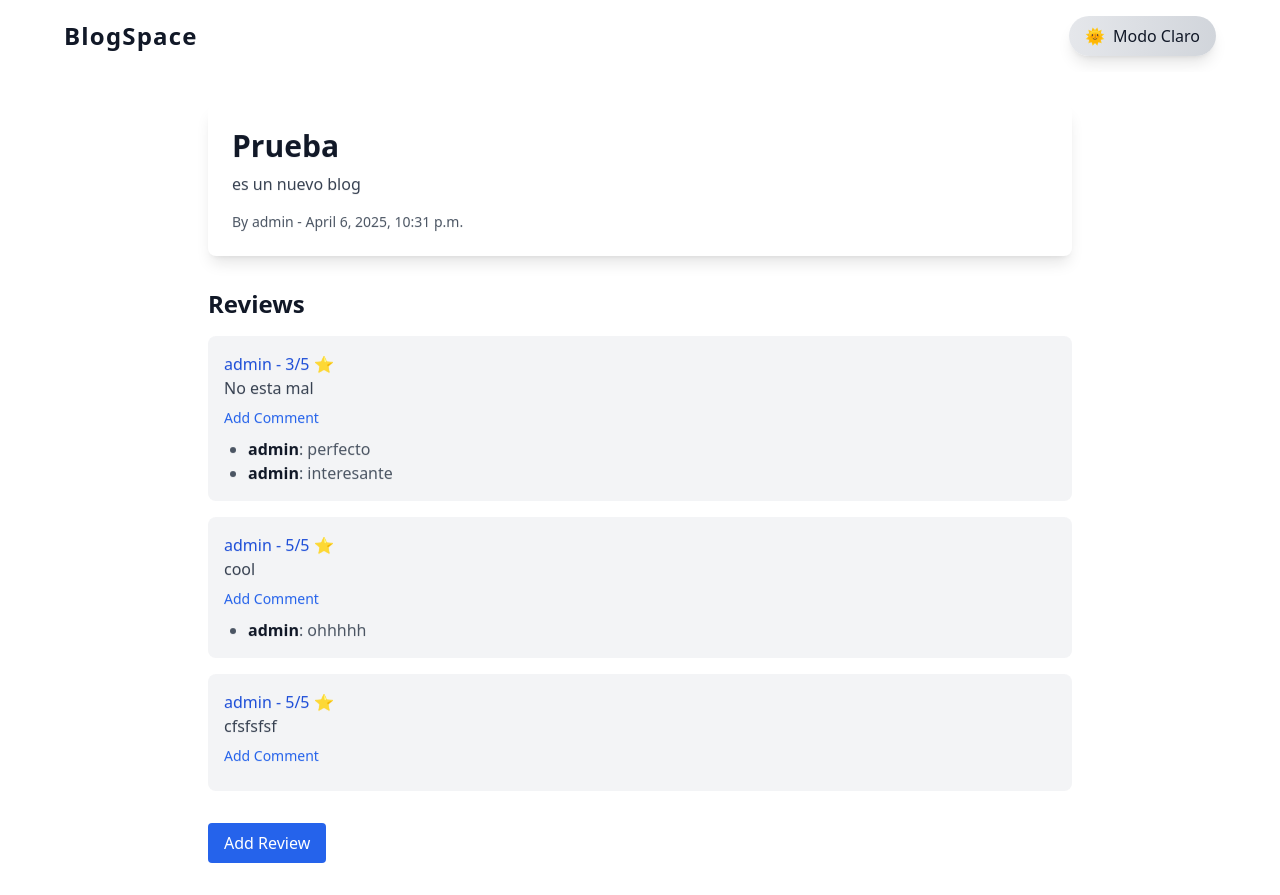
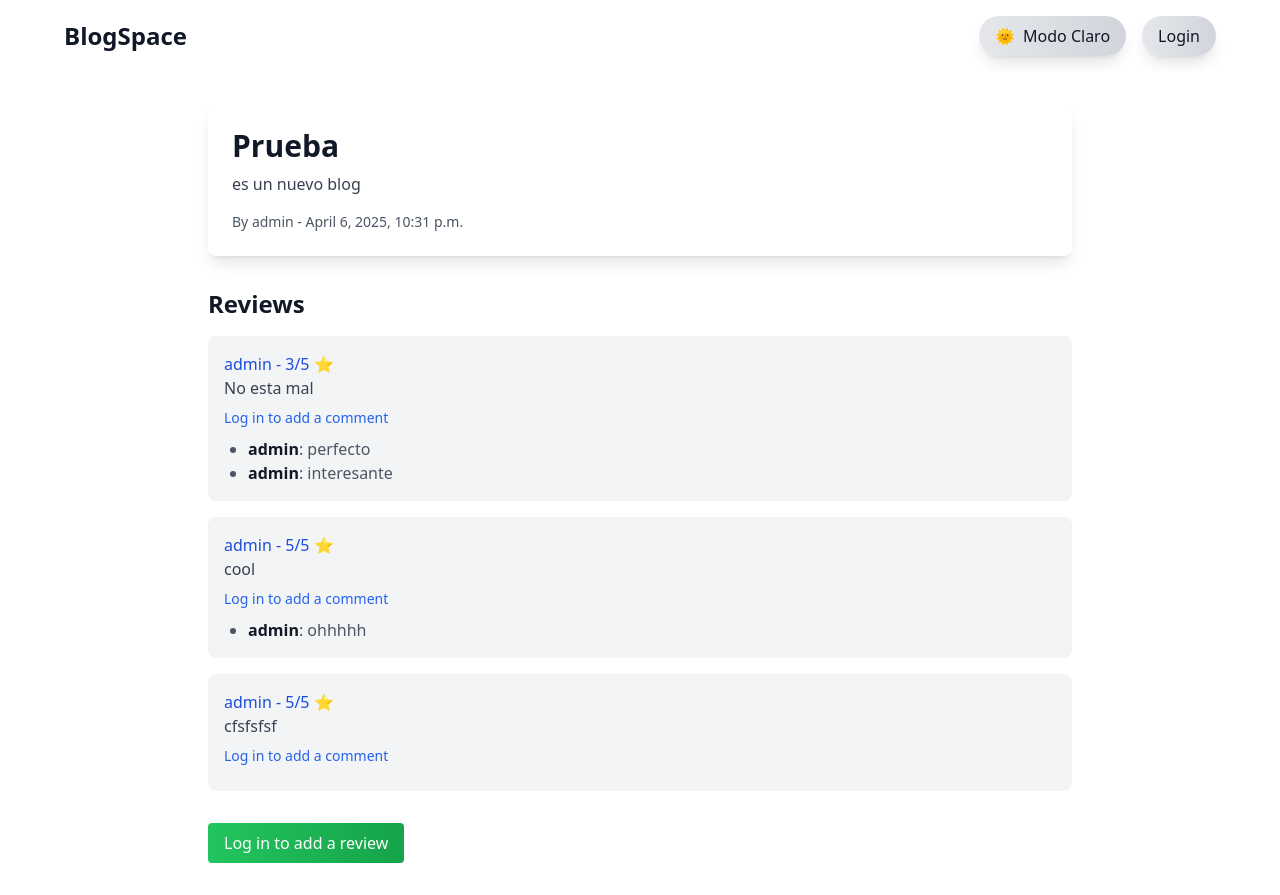
Before and after one commit to DSW3Projects/blogproject, a Django app: page /blog/1/ in a window 1280 px wide. Run offline with Django 5.2, Linux system fonts and the light colour scheme; data comes from the database, SQL or seed files in the repository; both versions use the stored data as it was after the commit; some libraries are stand-ins or nearby versions.

Commit message:
Se hicieron modificaciones en la autenticacion, se agregeron los formularios de login y register y se agrego el problema del flash al recargar

```diff
--- a/blogproject/blogapp/templates/blogapp/base.html
+++ b/blogproject/blogapp/templates/blogapp/base.html
@@ -1,5 +1,14 @@
 <!DOCTYPE html>
 <html lang="en">
+  <script>
+    // Aplica el tema ANTES de que Tailwind cargue, para evitar flash
+    const userTheme = localStorage.getItem('theme');
+    if (userTheme === 'dark') {
+      document.documentElement.classList.add('dark');
+    } else {
+      document.documentElement.classList.remove('dark');
+    }
+  </script>
 <head>
   <meta charset="UTF-8">
   <meta name="viewport" content="width=device-width, initial-scale=1.0">
@@ -16,51 +25,63 @@
   </script>
 
   <style>
+    html, body {
+      height: 100%;
+      scroll-behavior: smooth;
+    }
+
     html {
       background-color: white;
     }
-  .dark html {
+
+    html.dark {
       background-color: black;
     }
-  html {
-    transition: background-color 0.5s ease-in-out;
-  }
-    html, body {
-  height: 100%;
-  scroll-behavior: smooth;
-  transition: background-color 0.5s ease-in-out;
-    }
+
     @keyframes fade-in {
       from { opacity: 0; transform: translateY(10px); }
       to { opacity: 1; transform: translateY(0); }
     }
 
     .animate-fade-in {
-    animation: fade-in 0.6s ease-out;
       will-change: opacity, transform;
     }
+
     input:focus, textarea:focus, select:focus {
       outline: none;
       box-shadow: 0 0 0 3px rgba(59, 130, 246, 0.5);
-    transition: box-shadow 0.3s ease;
     }
   </style>
 </head>
-<body id="body" class="flex flex-col min-h-screen bg-white dark:bg-black text-gray-900 dark:text-white font-sans transition-all duration-700 ease-in-out">
-  <nav class="bg-white dark:bg-gradient-to-r dark:from-gray-900 dark:to-gray-700 shadow-md py-4 px-6 transition-colors">
+<body class="flex flex-col min-h-screen bg-white dark:bg-black text-gray-900 dark:text-white font-sans">
+  <nav class="bg-white dark:bg-gradient-to-r dark:from-gray-900 dark:to-gray-700 shadow-md py-4 px-6">
     <div class="max-w-6xl mx-auto flex justify-between items-center">
-      <a href="{% url 'blogapp:blog_list' %}" class="text-gray-900 dark:text-white text-2xl font-semibold tracking-wider transition-colors">BlogSpace</a>
+      <a href="{% url 'blogapp:blog_list' %}" class="text-gray-900 dark:text-white text-2xl font-semibold tracking-wider2">BlogSpace</a>
       <div class="flex items-center space-x-4">
+        <!-- Botón de cambio de tema -->
         <button onclick="toggleDarkMode()" class="flex items-center gap-2 px-4 py-2 rounded-full bg-gradient-to-r from-gray-200 to-gray-300 dark:from-gray-700 dark:to-gray-800 text-gray-900 dark:text-white hover:scale-105 transition-all duration-300 shadow-lg">
           <span id="theme-icon" class="transition-transform duration-500 transform">🌞</span>
           <span id="theme-label" class="transition-opacity duration-500 ease-in-out">Modo Claro</span>
         </button>
+
         {% if user.is_authenticated %}
-          <a href="{% url 'blogapp:add_blog' %}" class="bg-blue-500 hover:bg-blue-600 text-white dark:bg-blue-600 dark:hover:bg-blue-700 dark:text-white font-medium py-2 px-4 rounded transition-all duration-500 ease-in-out">New Blog</a>
+          <!-- Botón New Blog -->
+          <a href="{% url 'blogapp:add_blog' %}" class="bg-gradient-to-r from-indigo-500 via-purple-500 to-pink-500 hover:scale-105 text-white font-medium py-2 px-4 rounded-full ease-in-out transition-all duration-300">
+            New Blog
+          </a>
+          <!-- Botón Logout -->
+          <a href="{% url 'blogapp:logout' %}" class="bg-gradient-to-r from-red-500 to-orange-600 hover:scale-105 text-white font-medium py-2 px-4 rounded-full ease-in-out transition-all duration-300">
+            Logout
+          </a>
+        {% else %}
+          <a href="{% url 'blogapp:login' %}" class="bg-gradient-to-r from-gray-200 to-gray-300 dark:from-gray-700 dark:to-gray-800 text-gray-900 dark:text-white font-medium py-2 px-4 rounded-full shadow-lg hover:scale-105 transition-all duration-300">
+            Login
+          </a>
         {% endif %}
       </div>
     </div>
   </nav>
+
   <main class="flex-grow w-full bg-white dark:bg-gray-900 transition-all duration-700 ease-in-out">
     <div class="max-w-4xl mx-auto px-4 py-8">
       {% block content %}{% endblock %}
@@ -68,34 +89,32 @@
   </main>
 
   <script>
-    // Persist dark mode setting
     document.addEventListener('DOMContentLoaded', () => {
       const prefersDark = localStorage.getItem('theme') === 'dark';
-  const body = document.getElementById('body');
       const icon = document.getElementById('theme-icon');
+      const label = document.getElementById('theme-label');
       if (prefersDark) {
-  body.classList.add('dark');
-  if (icon) icon.textContent = '🌙';
-  const label = document.getElementById('theme-label');
-  if (label) label.textContent = 'Modo Oscuro';
+        document.documentElement.classList.add('dark');
+        icon.textContent = '🌙';
+        label.textContent = 'Modo Oscuro';
       } else {
-    if (icon) icon.textContent = '🌞';
-  const label = document.getElementById('theme-label');
-  if (label) label.textContent = 'Modo Claro';
+        document.documentElement.classList.remove('dark');
+        icon.textContent = '🌞';
+        label.textContent = 'Modo Claro';
       }
     });
 
     function toggleDarkMode() {
-  const body = document.getElementById('body');
+      const root = document.documentElement;
       const icon = document.getElementById('theme-icon');
-  const isDark = body.classList.toggle('dark');
+      const label = document.getElementById('theme-label');
+      const isDark = root.classList.toggle('dark');
       localStorage.setItem('theme', isDark ? 'dark' : 'light');
-  if (icon) {
+
       icon.classList.add('rotate-180');
       setTimeout(() => {
         icon.textContent = isDark ? '🌙' : '🌞';
-    const label = document.getElementById('theme-label');
-    if (label) label.style.opacity = 0;
+        label.style.opacity = 0;
         setTimeout(() => {
           label.textContent = isDark ? 'Modo Oscuro' : 'Modo Claro';
           label.style.opacity = 1;
@@ -103,8 +122,6 @@
         icon.classList.remove('rotate-180');
       }, 250);
     }
-}
-
   </script>
 </body>
 </html>
--- a/blogproject/blogapp/templates/blogapp/blog_detail.html
+++ b/blogproject/blogapp/templates/blogapp/blog_detail.html
@@ -1,4 +1,5 @@
 {% extends 'base.html' %}
+
 {% block content %}
   <article class="bg-white dark:bg-gray-900 p-6 rounded-lg shadow-lg transition-all duration-700 ease-in-out dark:text-white text-gray-900 animate-fade-in">
     <h1 class="text-3xl font-bold mb-2">{{ object.title }}</h1>
@@ -12,7 +13,13 @@
       <div class="bg-gray-100 dark:bg-gray-800 p-4 rounded-lg mb-4 transition-all duration-700 ease-in-out dark:text-white text-gray-900 animate-fade-in">
         <p class="text-blue-700 dark:text-blue-300 font-medium">{{ review.reviewer.username }} - {{ review.rating }}/5 ⭐</p>
         <p class="text-gray-700 dark:text-gray-300">{{ review.comment }}</p>
-        <a href="{% url 'blogapp:add_comment' blog_pk=object.pk review_pk=review.pk %}" class="text-sm text-blue-600 dark:text-blue-400 hover:text-blue-500 dark:hover:text-blue-300 mt-2 inline-block">Add Comment</a>
+
+        {% if user.is_authenticated %}
+          <a href="{% url 'blogapp:add_comment' blog_pk=object.pk review_pk=review.pk %}" class="text-sm text-blue-600 dark:text-blue-400 hover:text-blue-500 dark:hover:text-blue-300 mt-2 inline-block">Add Comment</a>
+        {% else %}
+          <a href="{% url 'blogapp:login' %}?next={% url 'blogapp:blog_detail' object.pk %}" class="text-sm text-blue-600 dark:text-blue-400 hover:text-blue-500 dark:hover:text-blue-300 mt-2 inline-block">Log in to add a comment</a>
+        {% endif %}
+
         <ul class="mt-2 list-disc ml-6 text-gray-600 dark:text-gray-400">
           {% for comment in review.comments.all %}
             <li><span class="font-semibold text-gray-900 dark:text-white">{{ comment.commenter.username }}</span>: {{ comment.content }}</li>
@@ -22,6 +29,15 @@
     {% empty %}
       <p class="text-gray-400">No reviews yet. Be the first to add one.</p>
     {% endfor %}
-    <a href="{% url 'blogapp:add_review' object.pk %}" class="mt-4 inline-block bg-blue-600 hover:bg-blue-700 text-white px-4 py-2 rounded transition-colors">Add Review</a>
+
+    {% if user.is_authenticated %}
+      <a href="{% url 'blogapp:add_review' object.pk %}" class="mt-4 inline-block bg-blue-600 hover:bg-blue-700 text-white px-4 py-2 rounded transition-colors">
+        Add Review
+      </a>
+    {% else %}
+      <a href="{% url 'blogapp:login' %}?next={% url 'blogapp:blog_detail' object.pk %}" class="mt-4 inline-block bg-gradient-to-r from-green-500 to-green-600 hover:from-green-600 hover:to-green-700 text-white px-4 py-2 rounded transition-all">
+        Log in to add a review
+      </a>
+    {% endif %}
   </section>
 {% endblock %}
--- a/blogproject/blogapp/templates/blogapp/comment_form.html
+++ b/blogproject/blogapp/templates/blogapp/comment_form.html
@@ -1,6 +1,7 @@
 {% extends 'base.html' %}
 {% load widget_tweaks %}
 {% block content %}
+
   <h1 class="text-2xl font-bold mb-6 text-gray-900 dark:text-white">Leave a Comment</h1>
   <form method="post" class="space-y-4 transition-all duration-700 ease-in-out animate-fade-in">{% csrf_token %}
     <div class="space-y-2 transition-all duration-700 ease-in-out">
@@ -16,4 +17,7 @@
     </div>
     <button type="submit" class="px-6 py-2 bg-purple-500 hover:bg-purple-600 text-white dark:bg-purple-600 dark:hover:bg-purple-700 rounded transition-all duration-500 ease-in-out">Submit Comment</button>
   </form>
+
+
+
 {% endblock %}
--- a/blogproject/blogapp/urls.py
+++ b/blogproject/blogapp/urls.py
@@ -1,5 +1,5 @@
 from django.urls import path
-from .views import BlogListView, BlogDetailView, ReviewCreateView, CommentCreateView, BlogCreateView
+from .views import BlogListView, BlogDetailView, ReviewCreateView, CommentCreateView, BlogCreateView, register_view, logout_view, login_view
 
 app_name = 'blogapp'
 
@@ -10,4 +10,7 @@ urlpatterns = [
     path('blog/<int:pk>/', BlogDetailView.as_view(), name='blog_detail'),
     path('blog/<int:pk>/review/', ReviewCreateView.as_view(), name='add_review'),
     path('blog/<int:blog_pk>/review/<int:review_pk>/comment/', CommentCreateView.as_view(), name='add_comment'),
+    path('register/', register_view, name='register'),
+    path('login/', login_view, name='login'),
+    path('logout/', logout_view, name='logout'),
 ]
--- a/blogproject/blogapp/views.py
+++ b/blogproject/blogapp/views.py
@@ -2,6 +2,13 @@ from django.views.generic import ListView, DetailView, CreateView
 from django.urls import reverse_lazy
 from .models import Blog, Review, Comment
 from django.contrib.auth.mixins import LoginRequiredMixin
+from django.contrib.auth import logout, login
+from django.contrib.auth.decorators import login_required
+from django.shortcuts import render, redirect
+from django.contrib import messages
+from django.contrib.auth.forms import AuthenticationForm
+from django.contrib.auth.models import User
+
 
 class BlogListView(ListView):
     model = Blog
@@ -24,7 +31,6 @@ class BlogCreateView(LoginRequiredMixin, CreateView):
 
     def get_success_url(self):
         return reverse_lazy('blogapp:blog_detail', kwargs={'pk': self.object.pk})
-
 
 
 class ReviewCreateView(CreateView):
@@ -53,3 +59,48 @@ class CommentCreateView(CreateView):
 
     def get_success_url(self):
         return reverse_lazy('blogapp:blog_detail', kwargs={'pk': self.kwargs['blog_pk']})
+
+@login_required
+def logout_view(request):
+    logout(request)
+    return redirect('blogapp:blog_list')
+
+def login_view(request):
+    if request.method == 'POST':
+        form = AuthenticationForm(request, data=request.POST)
+        if form.is_valid():
+            user = form.get_user()
+            login(request, user)
+            messages.success(request, f'¡Bienvenido, {user.username}!')
+            return redirect('blogapp:blog_list')  # Asegúrate de tener esta vista
+        else:
+            messages.error(request, 'Usuario o contraseña incorrectos.')
+    else:
+        form = AuthenticationForm()
+    return render(request, 'login.html', {'form': form})
+
+def register_view(request):
+    if request.method == 'POST':
+        username = request.POST['username']
+        email = request.POST['email']
+        password1 = request.POST['password1']
+        password2 = request.POST['password2']
+
+        if password1 != password2:
+            # Si las contraseñas no coinciden
+            return render(request, 'register.html', {'error': 'Las contraseñas no coinciden'})
+
+        if not username or not email or not password1:
+            # Si falta algún campo
+            return render(request, 'register.html', {'error': 'Por favor, completa todos los campos'})
+
+        try:
+            user = User.objects.create_user(username=username, email=email, password=password1)
+            user.save()
+            login(request, user)  # Iniciar sesión automáticamente después de registrarse
+            return redirect('blogapp:blog_list')  # Redirigir al blog list
+        except Exception as e:
+            # Si hay algún otro error al guardar el usuario
+            return render(request, 'blogapp:bloglist.html', {'error': 'Hubo un error al crear la cuenta. Inténtalo de nuevo.'})
+
+    return render(request, 'register.html')
```
Also changed, not shown: blogproject/blogapp/templates/blogapp/login.html (added, +63 -0 lines), blogproject/blogapp/templates/blogapp/register.html (added, +76 -0 lines), blogproject/db.sqlite3, 1 other file. Lines whose indentation alone changed are shown as unchanged.
